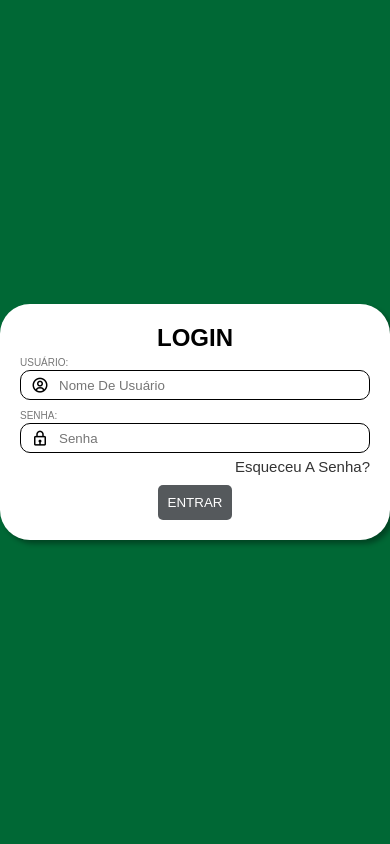
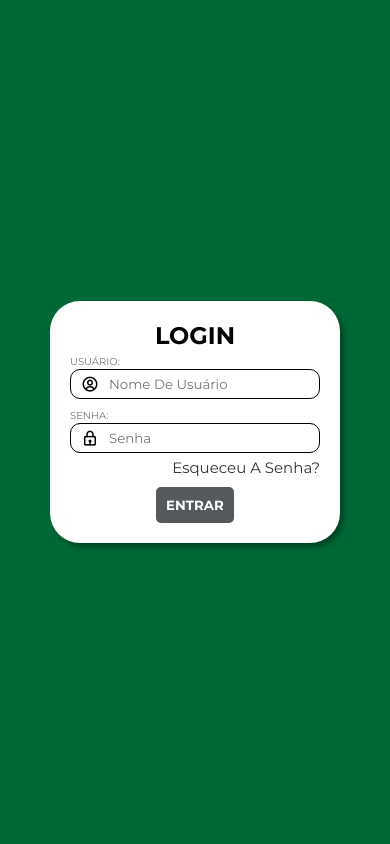
Before and after one commit to jpedrotorres/IABS-ONG, a Django app: page / in a window 390 px wide. Run offline with Django 5.2, Linux system fonts and the light colour scheme.

Commit message:
Adição de fonte da biblioteca google e alteração na responsividade do site

```diff
--- a/web_app/static/style/login.css
+++ b/web_app/static/style/login.css
@@ -3,8 +3,9 @@
     align-items: center;
     justify-content: center;
 
-    width: 100vw;
-    height: 100vh;
+    width: calc(100vw - 100px);
+    height: calc(100vh - 60px);
+	padding: 30px 50px;
 
     background: #006835;
 }
@@ -13,7 +14,7 @@
     background: #fff;
 
     width: 100%;
-	min-width: 300px;
+	min-width: 230px;
 	max-width: 450px;
     padding: 20px;
     border-radius: 30px;
@@ -85,6 +86,7 @@
 
 	color: #fff;
 	background: #55595C;
+	font-weight: bold;
 
 	padding: 10px;
 	margin: 10px auto 0;
--- a/web_app/static/style/style.css
+++ b/web_app/static/style/style.css
@@ -3,9 +3,13 @@
 /*Arquivos de estilização internos*/
 @import url("login.css");
 
+/*Arquivos de estilização externos*/
+/*Fontes: MontSerrat*/
+@import url("https://fonts.googleapis.com/css2?family=Montserrat:ital,wght@0,100..900;1,100..900&display=swap");
+
 * {
 	margin: 0;
 	padding: 0;
 
-	font-family: sans-serif;
+	font-family: Montserrat, sans-serif;
 }
```
